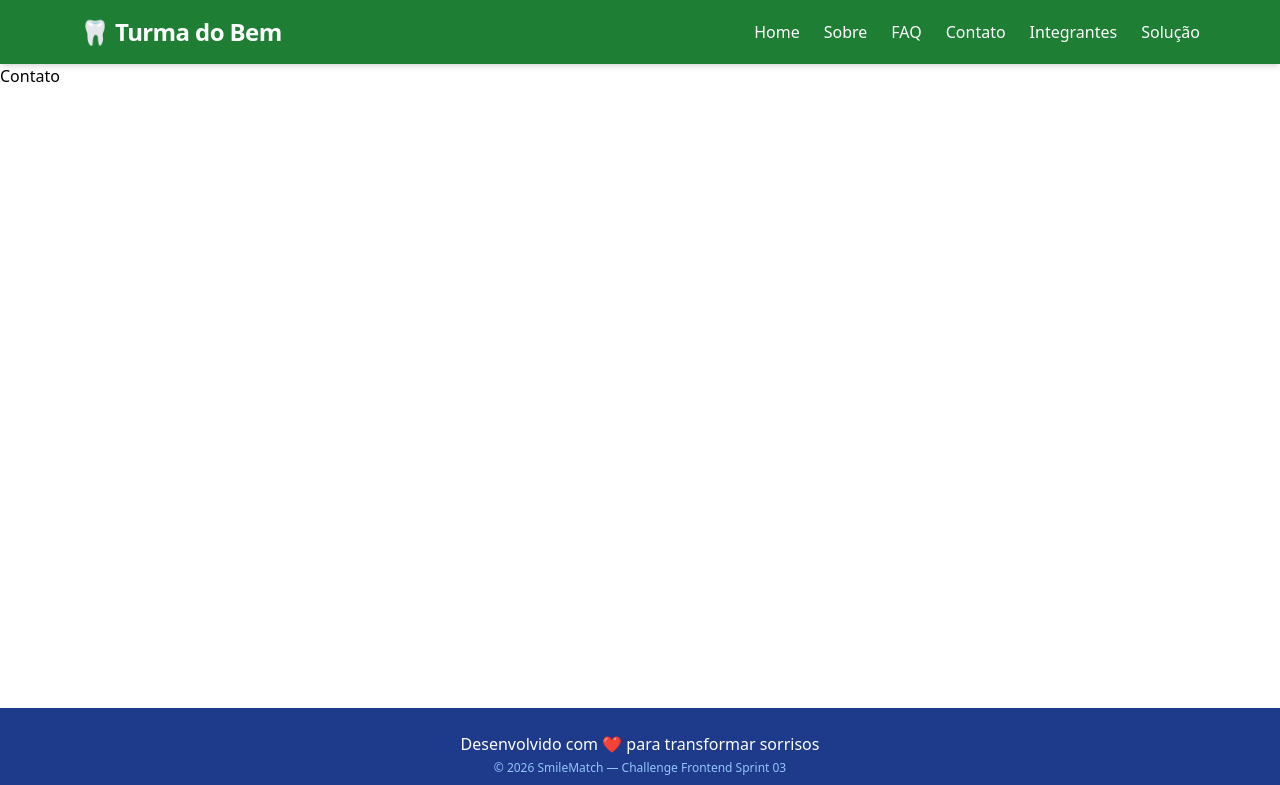
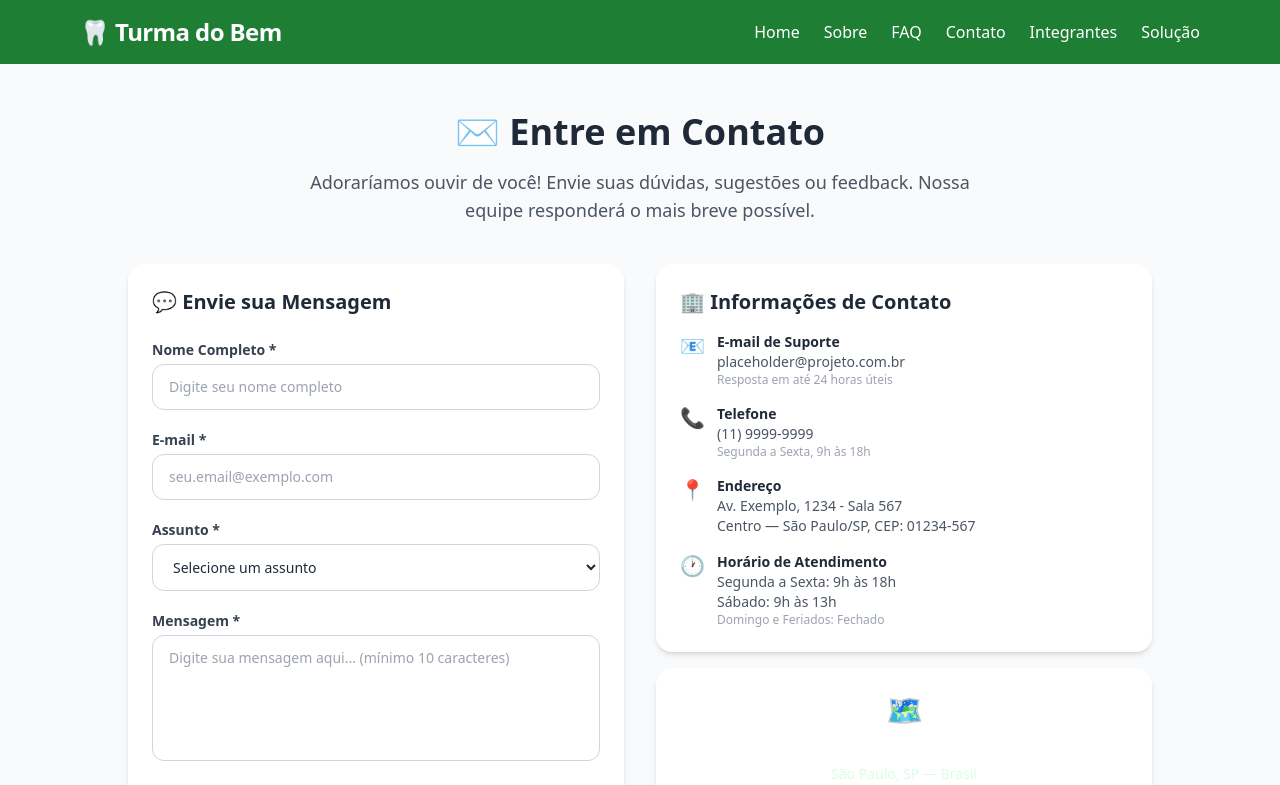
Before and after one commit to Carlos-Bianchi/Challenge-frontend-3sprint, a React (Vite) app: page /contato in a window 1280 px wide. Shown: the top 785 px of the page. Built offline with nearby package versions, Linux system fonts and the light colour scheme.

Commit message:
feat: página Contato com React Hook Form e validações TypeScript

```diff
--- a/src/pages/Contato.tsx
+++ b/src/pages/Contato.tsx
@@ -1,3 +1,194 @@
+import { useState } from 'react'
+import { useForm } from 'react-hook-form'
+import Card from '../components/ui/Card'
+import Button from '../components/ui/Button'
+
+interface ContactFormData {
+  name: string
+  email: string
+  subject: string
+  message: string
+}
+
 export default function Contato() {
-  return <div>Contato</div>
+  const [submitted, setSubmitted] = useState(false)
+
+  const {
+    register,
+    handleSubmit,
+    reset,
+    formState: { errors },
+  } = useForm<ContactFormData>()
+
+  const onSubmit = (data: ContactFormData) => {
+    console.log('Formulário enviado:', data)
+    setSubmitted(true)
+    reset()
+    setTimeout(() => setSubmitted(false), 5000)
+  }
+
+  const inputClass =
+    'w-full px-4 py-3 rounded-xl border border-gray-300 focus:outline-none focus:ring-2 focus:ring-[#1E7E34] text-gray-800 text-sm bg-white'
+
+  const labelClass = 'block text-sm font-semibold text-gray-700 mb-1'
+
+  return (
+    <div className="bg-gray-50 py-12 px-4">
+      <div className="max-w-5xl mx-auto space-y-10">
+
+        {/* Título */}
+        <section className="text-center">
+          <h1 className="text-3xl md:text-4xl font-bold text-gray-800 mb-4">
+            ✉️ Entre em Contato
+          </h1>
+          <p className="text-base md:text-lg text-gray-600 leading-relaxed max-w-2xl mx-auto">
+            Adoraríamos ouvir de você! Envie suas dúvidas, sugestões ou feedback.
+            Nossa equipe responderá o mais breve possível.
+          </p>
+        </section>
+
+        <div className="grid grid-cols-1 md:grid-cols-2 gap-8">
+
+          {/* Formulário */}
+          <Card>
+            <h2 className="text-xl font-bold text-gray-800 mb-6">💬 Envie sua Mensagem</h2>
+
+            {submitted && (
+              <div className="mb-6 p-4 bg-green-50 border border-green-300 rounded-xl text-green-700 text-sm font-medium">
+                ✅ Mensagem enviada com sucesso! Responderemos em breve.
+              </div>
+            )}
+
+            <form onSubmit={handleSubmit(onSubmit)} className="space-y-5" noValidate>
+
+              {/* Nome */}
+              <div>
+                <label className={labelClass}>Nome Completo *</label>
+                <input
+                  type="text"
+                  placeholder="Digite seu nome completo"
+                  className={`${inputClass} ${errors.name ? 'border-red-400 focus:ring-red-400' : ''}`}
+                  {...register('name', {
+                    required: 'O nome é obrigatório.',
+                    minLength: { value: 3, message: 'O nome deve ter pelo menos 3 caracteres.' },
+                  })}
+                />
+                {errors.name && (
+                  <p className="text-red-500 text-xs mt-1">{errors.name.message}</p>
+                )}
+              </div>
+
+              {/* Email */}
+              <div>
+                <label className={labelClass}>E-mail *</label>
+                <input
+                  type="email"
+                  placeholder="seu.email@exemplo.com"
+                  className={`${inputClass} ${errors.email ? 'border-red-400 focus:ring-red-400' : ''}`}
+                  {...register('email', {
+                    required: 'O e-mail é obrigatório.',
+                    pattern: {
+                      value: /^[a-zA-Z0-9._%+-]+@[a-zA-Z0-9.-]+\.[a-zA-Z]{2,}$/,
+                      message: 'Por favor, insira um e-mail válido.',
+                    },
+                  })}
+                />
+                {errors.email && (
+                  <p className="text-red-500 text-xs mt-1">{errors.email.message}</p>
+                )}
+              </div>
+
+              {/* Assunto */}
+              <div>
+                <label className={labelClass}>Assunto *</label>
+                <select
+                  className={`${inputClass} ${errors.subject ? 'border-red-400 focus:ring-red-400' : ''}`}
+                  {...register('subject', { required: 'Por favor, selecione um assunto.' })}
+                >
+                  <option value="">Selecione um assunto</option>
+                  <option value="duvida">Dúvida Geral</option>
+                  <option value="sugestao">Sugestão de Melhoria</option>
+                  <option value="bug">Reportar Problema/Bug</option>
+                  <option value="outro">Outro Assunto</option>
+                </select>
+                {errors.subject && (
+                  <p className="text-red-500 text-xs mt-1">{errors.subject.message}</p>
+                )}
+              </div>
+
+              {/* Mensagem */}
+              <div>
+                <label className={labelClass}>Mensagem *</label>
+                <textarea
+                  rows={5}
+                  placeholder="Digite sua mensagem aqui... (mínimo 10 caracteres)"
+                  className={`${inputClass} resize-none ${errors.message ? 'border-red-400 focus:ring-red-400' : ''}`}
+                  {...register('message', {
+                    required: 'A mensagem é obrigatória.',
+                    minLength: { value: 10, message: 'A mensagem deve ter pelo menos 10 caracteres.' },
+                  })}
+                />
+                {errors.message && (
+                  <p className="text-red-500 text-xs mt-1">{errors.message.message}</p>
+                )}
+              </div>
+
+              <Button type="submit" variant="primary" className="w-full">
+                Enviar Mensagem ✈️
+              </Button>
+            </form>
+          </Card>
+
+          {/* Informações */}
+          <div className="space-y-4">
+            <Card>
+              <h2 className="text-xl font-bold text-gray-800 mb-4">🏢 Informações de Contato</h2>
+              <div className="space-y-4 text-sm text-gray-600">
+                <div className="flex gap-3">
+                  <span className="text-xl">📧</span>
+                  <div>
+                    <p className="font-semibold text-gray-800">E-mail de Suporte</p>
+                    <p>placeholder@projeto.com.br</p>
+                    <p className="text-xs text-gray-400">Resposta em até 24 horas úteis</p>
+                  </div>
+                </div>
+                <div className="flex gap-3">
+                  <span className="text-xl">📞</span>
+                  <div>
+                    <p className="font-semibold text-gray-800">Telefone</p>
+                    <p>(11) 9999-9999</p>
+                    <p className="text-xs text-gray-400">Segunda a Sexta, 9h às 18h</p>
+                  </div>
+                </div>
+                <div className="flex gap-3">
+                  <span className="text-xl">📍</span>
+                  <div>
+                    <p className="font-semibold text-gray-800">Endereço</p>
+                    <p>Av. Exemplo, 1234 - Sala 567</p>
+                    <p>Centro — São Paulo/SP, CEP: 01234-567</p>
+                  </div>
+                </div>
+                <div className="flex gap-3">
+                  <span className="text-xl">🕐</span>
+                  <div>
+                    <p className="font-semibold text-gray-800">Horário de Atendimento</p>
+                    <p>Segunda a Sexta: 9h às 18h</p>
+                    <p>Sábado: 9h às 13h</p>
+                    <p className="text-xs text-gray-400">Domingo e Feriados: Fechado</p>
+                  </div>
+                </div>
+              </div>
+            </Card>
+
+            <Card className="bg-[#1E7E34] text-white text-center">
+              <div className="text-3xl mb-2">🗺️</div>
+              <p className="font-semibold">Localização no Mapa</p>
+              <p className="text-green-100 text-sm mt-1">São Paulo, SP — Brasil</p>
+            </Card>
+          </div>
+
+        </div>
+      </div>
+    </div>
+  )
 }
```
